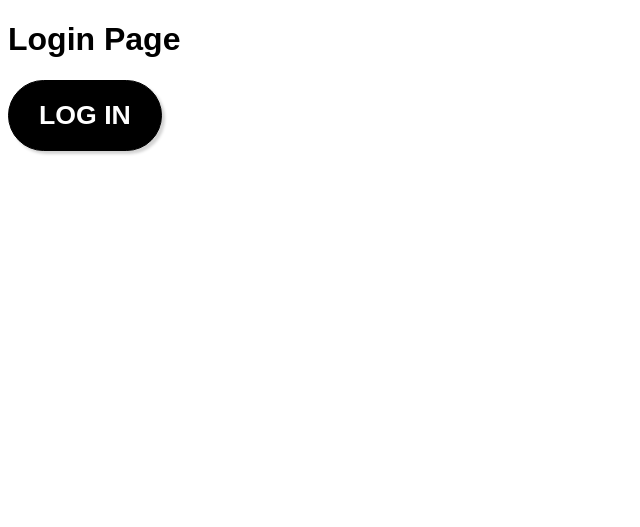
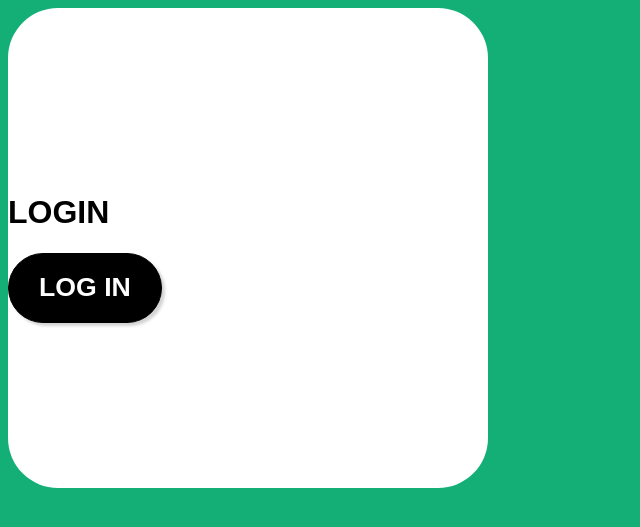
Before and after one commit to cmpt375-2021fall/client-project-crayon_project, a Django app: page /crayonApp/login/ in a window 1280 px wide. Shown: the top 527 px of the page, without its empty margins (0-640 px from the left). Run offline with Django 3.2, Linux system fonts and the light colour scheme; some web fonts are replaced.

Commit message:
login html

```diff
--- a/crayonApp/static/crayonApp/CrayonTip_Style.css
+++ b/crayonApp/static/crayonApp/CrayonTip_Style.css
@@ -47,3 +47,9 @@
     box-shadow: 3px 3px 3px lightgray;
         border: 3px solid black;
     }
+
+    .center div{
+    margin-left: auto;
+    margin-right: auto;
+        text-align: center;
+    }
--- a/crayonApp/templates/crayonApp/login.html
+++ b/crayonApp/templates/crayonApp/login.html
@@ -11,12 +11,18 @@
     <title>login</title>
 
 </head>
-<body>
-<h1>Login Page</h1>
+
+<body style="background-color:#13AF76;">
+
+
+<div style="width:30em;height:30em;background-color: white; border-radius: 50px; align-content: center;"  class="center" >
+
+
+<h1> LOGIN </h1>
 
     <button> <h1>LOG IN</h1> </button>
 
-
+</div>
 
 </body>
 </html>
```
